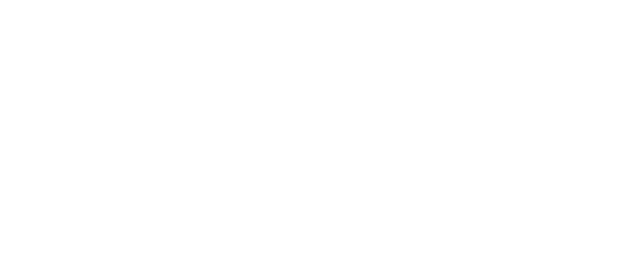
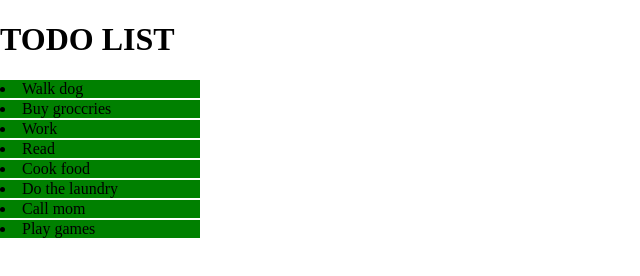
Before and after one commit to ShowbizMichael/Webb2-utmaningar, a plain HTML site: page Webb2-utmaningar/My to do list challenge/index.html in a window 1280 px wide. Shown: the whole page, without its empty margins (0-640 px from the left). Drawn offline with Linux system fonts and the light colour scheme.

```diff
--- a/Webb2-utmaningar/My to do list challenge/index.html
+++ b/Webb2-utmaningar/My to do list challenge/index.html
@@ -4,8 +4,22 @@
         <title>Todo-list</title>
         <link rel="stylesheet" type="text/css" href="styles.css">
     </head>
-    <body>
 
+	<body>
+		<h1>TODO LIST</h1>
+
+
+			<li class="Walk_dog">Walk dog</li>
+			<li class="Buy groccries">Buy groccries</li>
+
+		<div>
+			<li>Work</li>
+			<li>Read</li>
+			<li>Cook food</li>
+			<li>Do the laundry</li>
+			<li>Call mom</li>
+			<li>Play games</li>
+		</div>
 
 
     </body>
--- a/Webb2-utmaningar/My to do list challenge/styles.css
+++ b/Webb2-utmaningar/My to do list challenge/styles.css
@@ -1,3 +1,12 @@
-li {
+body{
+    width: 200px;
+	margin: 0;
+	padding: 0;
+	border: 5px solid blur
+}
+
+li{
+	background-color: green;
+	margin-top: 2px;
 
 }
```
